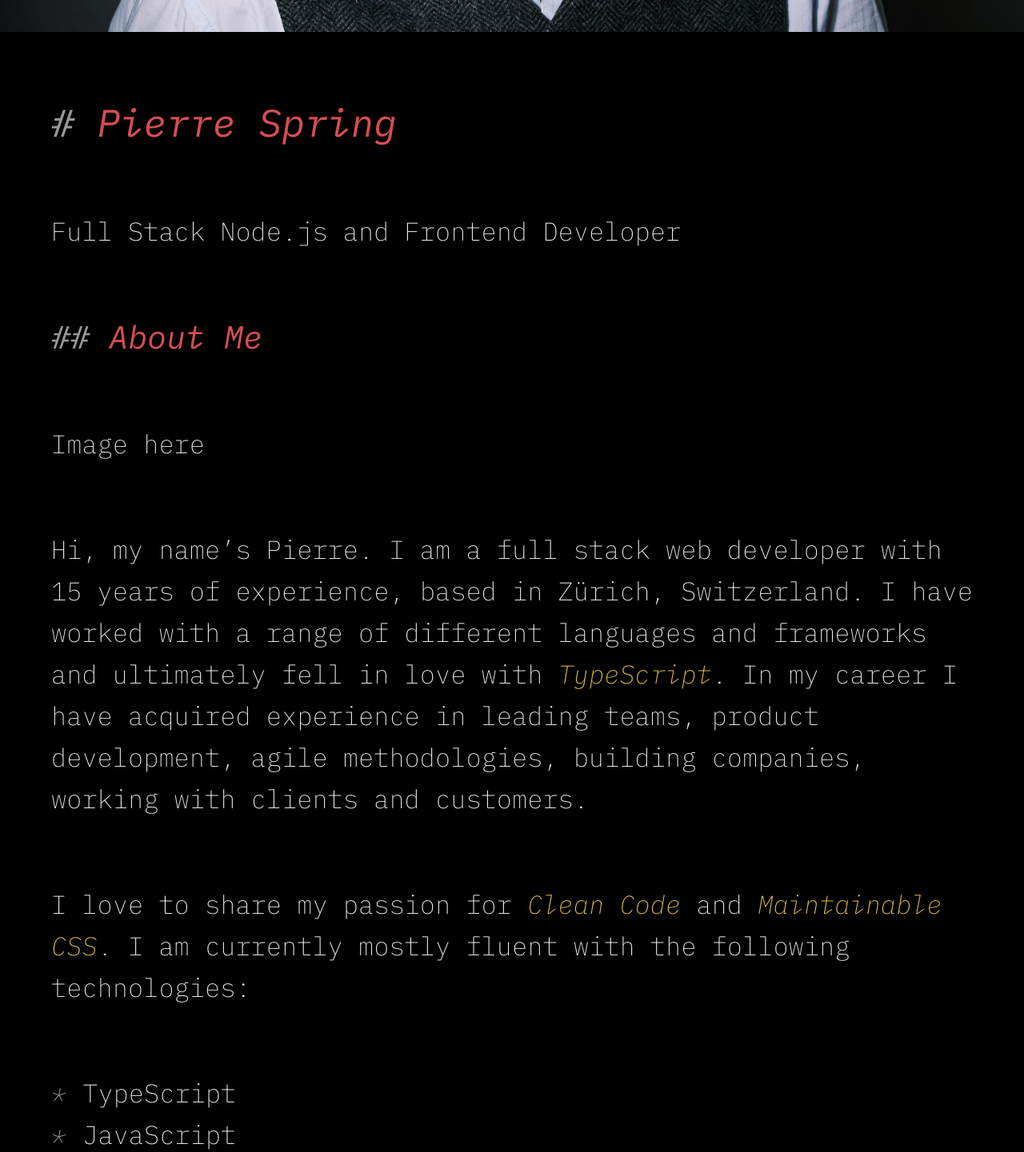
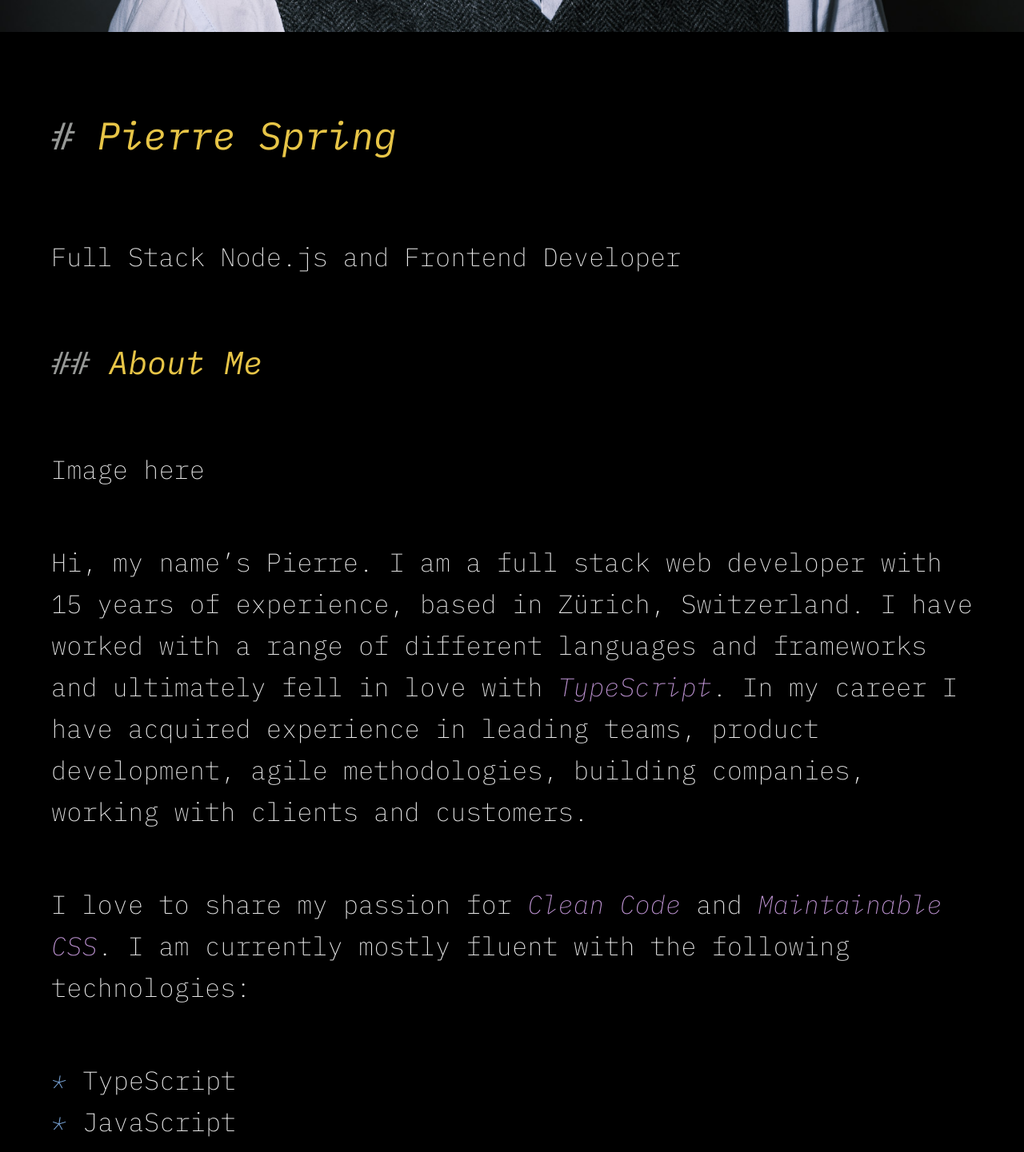
Before and after one commit to caillou/caillou.ch, a Next.js app: page / in a window 1280 px wide. Shown: the part 760-2201 px from the top of the page at 80% size. Built offline with nearby package versions, Linux system fonts and the light colour scheme.

Commit message:
Use em for margins

```diff
--- a/styles/globals.css
+++ b/styles/globals.css
@@ -71,14 +71,18 @@
   h3 {
     @apply italic;
     @apply font-bold;
-    @apply my-10;
-    @apply text-red;
+    @apply text-yellow;
+
+    margin-top: 2em;
+    margin-bottom: 2em;
   }
 
   p,
   ul {
-    @apply my-10;
     @apply leading-relaxed;
+
+    margin-top: 2em;
+    margin-bottom: 2em;
   }
 
   ul {
@@ -87,7 +91,8 @@
   li::before {
     content: '*'; /* Insert content that looks like bullets */
     padding-right: 0.625em;
-    @apply text-comment;
+
+    @apply text-blue;
     @apply italic;
   }
 
@@ -97,7 +102,8 @@
     @apply text-comment;
     @apply italic;
   }
+
   em {
-    @apply text-yellow;
+    @apply text-purple;
   }
 }
```
